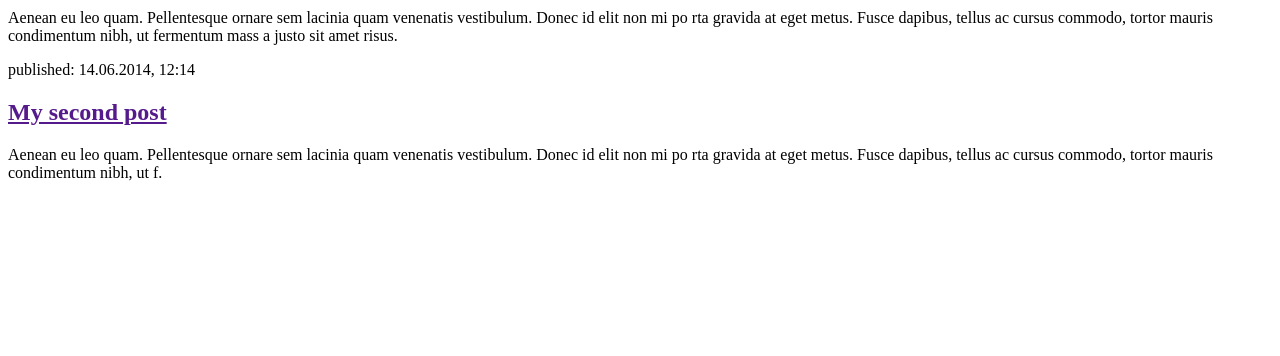
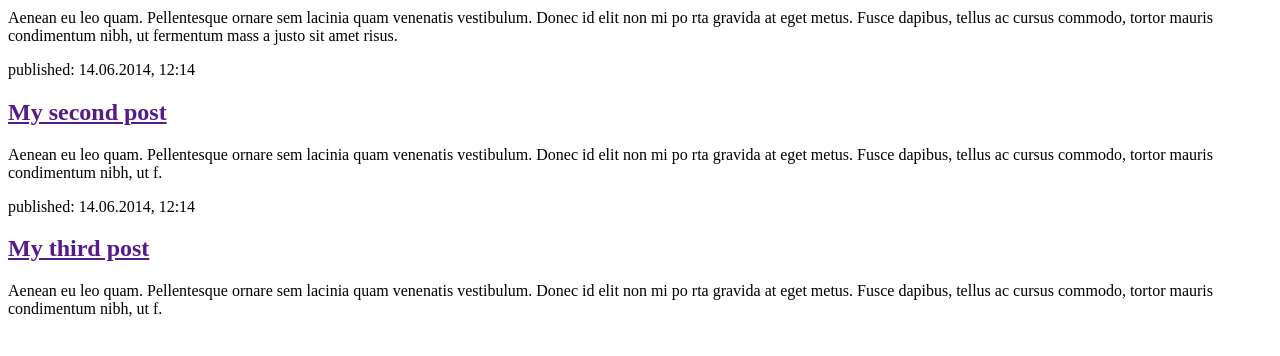
Before and after one commit to rosemary-wanja/my-first-blog, a Django app: template blog/templates/blog/post_list.html in a window 1280 px wide. Shown: the part 216-572 px from the top of the page. Run offline with Django 3.2, Linux system fonts and the light colour scheme; the template is opened without the code that fills it, so the values that code supplies are empty; parts of the project's set-up code (start-up, migrations or seed data) failed here and were passed over.

Commit message:
Added a third post to post_list

```diff
--- a/blog/templates/blog/post_list.html
+++ b/blog/templates/blog/post_list.html
@@ -22,4 +22,12 @@
 	<p>Aenean eu leo quam. Pellentesque ornare sem lacinia quam venenatis vestibulum. Donec id elit non mi po
 	rta gravida at eget metus. Fusce dapibus, tellus ac cursus commodo, tortor mauris condimentum nibh, ut f.</p>
 </div>
+
+<div>
+	<p>published: 14.06.2014, 12:14</p>
+	<h2><a href="">My third post</a></h2>
+	<p>Aenean eu leo quam. Pellentesque ornare sem lacinia quam venenatis vestibulum. Donec id elit non mi po
+	rta gravida at eget metus. Fusce dapibus, tellus ac cursus commodo, tortor mauris condimentum nibh, ut f.</p>
+</div>
+
 </html>
```
